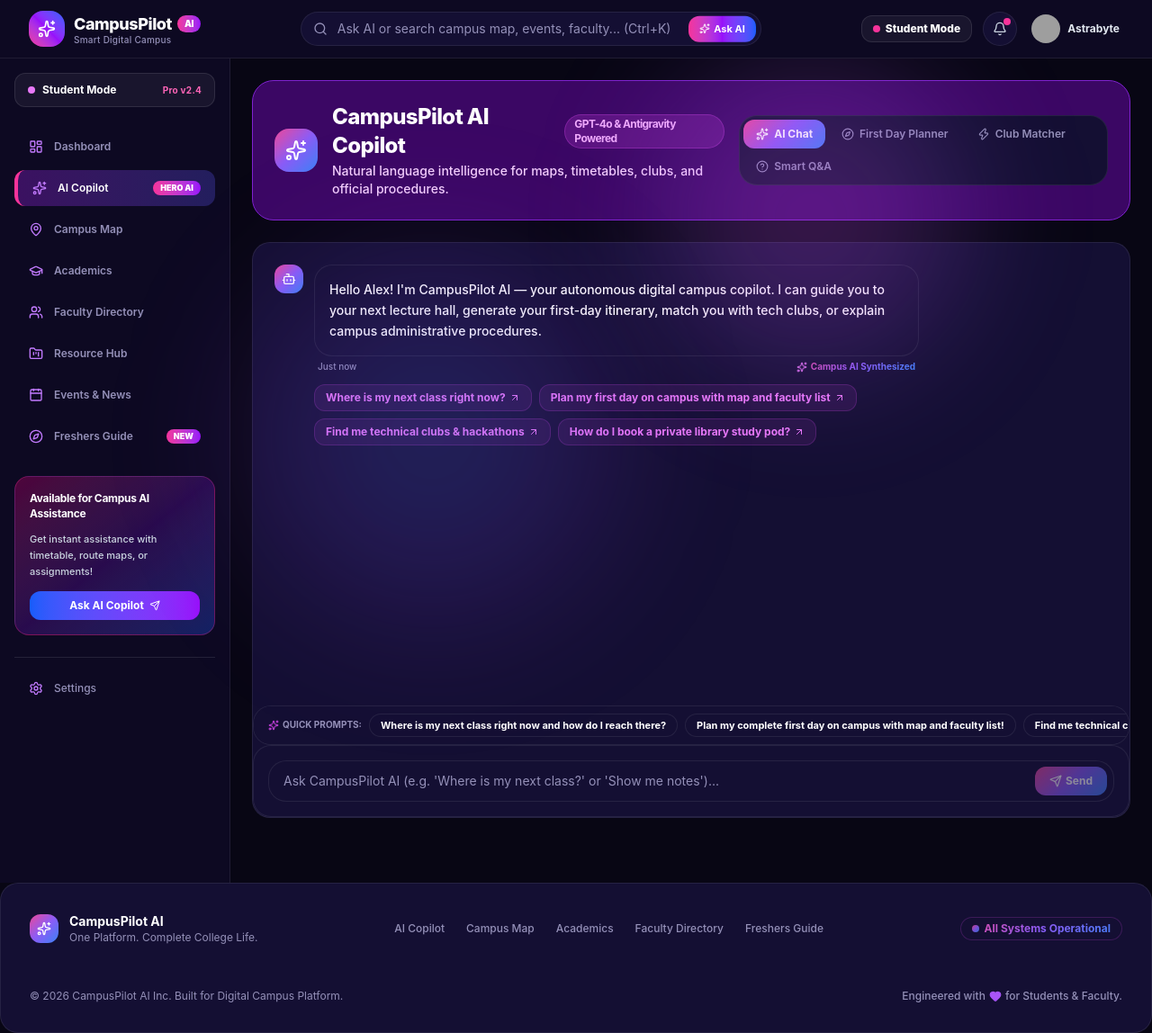
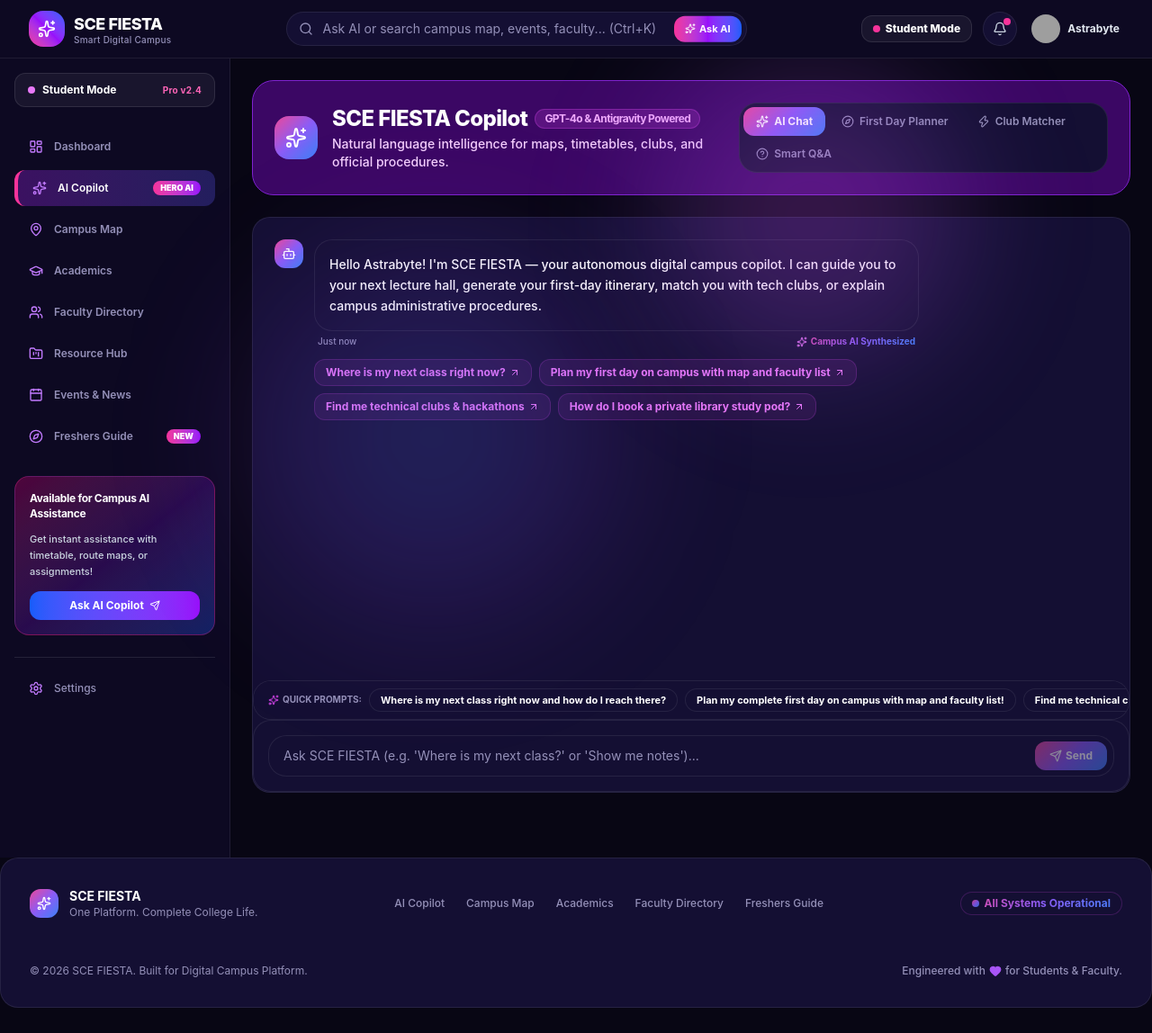
Before and after one commit to PRAKASH43E38/CampusPliotAI, a React (Vite) app: page /copilot in a window 1280 px wide. Shown: the whole page at 90% size. After the commit the page ends 1120 px from the top, so only its background shows below. Built offline with nearby package versions, Linux system fonts and the light colour scheme; grey boxes are pictures that could not be loaded.

Commit message:
name changa

```diff
--- a/index.html
+++ b/index.html
@@ -4,7 +4,7 @@
     <meta charset="UTF-8" />
     <link rel="icon" type="image/svg+xml" href="/favicon.svg" />
     <meta name="viewport" content="width=device-width, initial-scale=1.0" />
-    <title>campuspilot-ai</title>
+    <title>SCE FIESTA</title>
   </head>
   <body>
     <div id="root"></div>
--- a/src/components/common/Footer.tsx
+++ b/src/components/common/Footer.tsx
@@ -13,7 +13,7 @@ export const Footer: React.FC = () => {
               <Sparkles className="w-4 h-4" />
             </div>
             <div>
-              <p className="font-bold text-sm text-slate-900 dark:text-white">CampusPilot AI</p>
+              <p className="font-bold text-sm text-slate-900 dark:text-white">SCE FIESTA</p>
               <p className="text-xs text-slate-500 dark:text-slate-400">One Platform. Complete College Life.</p>
             </div>
           </div>
@@ -36,7 +36,7 @@ export const Footer: React.FC = () => {
         </div>
 
         <div className="mt-8 pt-4 border-t border-slate-100 dark:border-slate-800 flex flex-col sm:flex-row items-center justify-between text-xs text-slate-400">
-          <p>© 2026 CampusPilot AI Inc. Built for Digital Campus Platform.</p>
+          <p>© 2026 SCE FIESTA. Built for Digital Campus Platform.</p>
           <p className="mt-2 sm:mt-0 flex items-center gap-1 font-medium">
             Engineered with <Heart className="w-3.5 h-3.5 text-emerald-600 fill-emerald-600 inline" /> for Students & Faculty.
           </p>
--- a/src/components/common/Navbar.tsx
+++ b/src/components/common/Navbar.tsx
@@ -30,7 +30,7 @@ export const Navbar: React.FC = () => {
             </div>
             <div className="flex flex-col">
               <span className="font-extrabold text-base sm:text-lg tracking-tight text-slate-900 dark:text-white flex items-center gap-1.5">
-                CampusPilot <span className="text-[10px] px-2 py-0.5 rounded-full bg-gradient-to-r from-pink-500 to-purple-600 text-white font-black">AI</span>
+                SCE FIESTA
               </span>
               <span className="text-[10px] text-slate-500 dark:text-slate-400 -mt-1 font-medium tracking-wide">
                 Smart Digital Campus
--- a/src/components/copilot/ClubMatcher.tsx
+++ b/src/components/copilot/ClubMatcher.tsx
@@ -77,7 +77,7 @@ export const ClubMatcher: React.FC = () => {
             AI Club & Event Matcher <span className="text-xs px-2.5 py-0.5 rounded-full bg-emerald-500/10 text-emerald-600 dark:text-emerald-400 font-bold border border-emerald-500/20">Personalized</span>
           </h3>
           <p className="text-xs text-slate-500 dark:text-slate-400 font-medium">
-            Select your passions to let CampusPilot AI discover your perfect campus communities.
+            Select your passions to let SCE FIESTA discover your perfect campus communities.
           </p>
         </div>
       </div>
--- a/src/components/copilot/CopilotChat.tsx
+++ b/src/components/copilot/CopilotChat.tsx
@@ -13,7 +13,7 @@ export const CopilotChat: React.FC = () => {
     {
       id: 'msg_1',
       sender: 'ai',
-      text: "Hello Alex! I'm CampusPilot AI — your autonomous digital campus copilot. I can guide you to your next lecture hall, generate your first-day itinerary, match you with tech clubs, or explain campus administrative procedures.",
+      text: "Hello Astrabyte! I'm SCE FIESTA — your autonomous digital campus copilot. I can guide you to your next lecture hall, generate your first-day itinerary, match you with tech clubs, or explain campus administrative procedures.",
       timestamp: 'Just now',
       suggestedActions: [
         'Where is my next class right now?',
@@ -130,7 +130,7 @@ export const CopilotChat: React.FC = () => {
           </div>
           <div>
             <h1 className="text-xl sm:text-2xl font-extrabold tracking-tight text-white flex items-center gap-2">
-              CampusPilot AI Copilot
+              SCE FIESTA Copilot
               <span className="text-xs px-2.5 py-0.5 rounded-full bg-emerald-500/20 text-emerald-300 border border-emerald-500/30 font-bold">
                 GPT-4o & Antigravity Powered
               </span>
@@ -298,7 +298,7 @@ export const CopilotChat: React.FC = () => {
                 type="text"
                 value={inputValue}
                 onChange={(e) => setInputValue(e.target.value)}
-                placeholder="Ask CampusPilot AI (e.g. 'Where is my next class?' or 'Show me notes')..."
+                placeholder="Ask SCE FIESTA (e.g. 'Where is my next class?' or 'Show me notes')..."
                 className="flex-1 pl-4 pr-12 py-3 bg-slate-100 dark:bg-slate-800 border border-slate-200 dark:border-slate-700 rounded-xl text-xs sm:text-sm text-slate-900 dark:text-slate-100 placeholder-slate-400 focus:outline-none focus:ring-2 focus:ring-emerald-500"
               />
               <button
--- a/src/components/copilot/SmartQA.tsx
+++ b/src/components/copilot/SmartQA.tsx
@@ -21,7 +21,7 @@ export const SmartQA: React.FC = () => {
       q: 'How do I book a private 24/7 Library Study Pod?',
       answer: 'Quiet study pods in Aryabhata Central Library 3rd Floor can be reserved up to 48 hours in advance.',
       steps: [
-        'Open CampusPilot AI -> Academics -> Library Pod Booking',
+        'Open SCE FIESTA -> Academics -> Library Pod Booking',
         'Select Pod # (Pod 1 to 12 available with dual monitor setups)',
         'Choose duration slot (Max 3 hours per student per day)',
         'Tap RFID Student Card at Pod door scanner to unlock'
@@ -33,7 +33,7 @@ export const SmartQA: React.FC = () => {
       q: 'What is the procedure for Hostel Leave Permission & Night Gate Pass?',
       answer: 'Outstation leave requests require parent OTP approval submitted before 06:00 PM on the departure date.',
       steps: [
-        'Submit leave application in CampusPilot -> Freshers Guide -> Hostel Pass',
+        'Submit leave application in SCE FIESTA -> Freshers Guide -> Hostel Pass',
         'System sends SMS OTP to registered parent mobile number',
         'Once parent confirms via OTP, digital QR Gate Pass is generated',
         'Scan QR code at Hostel Main Security Gate during departure and entry'
--- a/src/data/mockData.ts
+++ b/src/data/mockData.ts
@@ -627,7 +627,7 @@ const freshersTitles = [
   'Campus Printing & Photocopy Center Locations and Charges',
   'How to Access University Email on Mobile Phone Outlook?',
   'Plagiarism Policy & Turnitin Checker Access for Assignments',
-  'How to Form a Hackathon Team via CampusPilot AI?',
+  'How to Form a Hackathon Team via SCE FIESTA?',
   'Placement Cell Training Registration for 5th Semester',
   'Alumni Network Connection & Professional Guidance',
   'Campus Cafe & Smoothie Bar Timings & Student Discounts',
@@ -645,7 +645,7 @@ export const freshersGuideItems: FreshersItem[] = freshersTitles.map((title, i)
     title,
     description: `Official handbook procedures and guidelines regarding ${title.toLowerCase()} for university students.`,
     details: [
-      `Step 1: Open CampusPilot AI portal and select your respective Department.`,
+      `Step 1: Open SCE FIESTA portal and select your respective Department.`,
       'Step 2: Verify your student credentials and RFID smart card number.',
       'Step 3: Complete online form submission or visit designated department desk.',
       'Step 4: Contact 24/7 campus helpdesk at Ext 100 for immediate assistance.'
--- a/src/pages/LandingPage.tsx
+++ b/src/pages/LandingPage.tsx
@@ -20,7 +20,7 @@ export const LandingPage: React.FC = () => {
               <Sparkles className="w-5 h-5 text-white" />
             </div>
             <span className="font-extrabold text-xl tracking-tight text-white flex items-center gap-1.5">
-              CampusPilot <span className="text-[10px] px-2 py-0.5 rounded-full bg-gradient-to-r from-pink-500 to-purple-600 text-white font-black">AI</span>
+              SCE FIESTA
             </span>
           </div>
 
@@ -67,7 +67,7 @@ export const LandingPage: React.FC = () => {
             </h1>
 
             <p className="text-sm sm:text-lg text-slate-300 max-w-xl leading-relaxed font-medium">
-              Step into your new journey with confidence. CampusPilot is your ultimate AI-powered companion to navigate classrooms, find your favorite spots, and master your academic life from day one.
+              Step into your new journey with confidence. SCE FIESTA is your ultimate companion to navigate classrooms, find your favorite spots, and master your academic life from day one.
             </p>
 
             <div className="flex flex-col sm:flex-row items-center justify-center lg:justify-start gap-4 pt-4">
--- a/src/pages/LoginPage.tsx
+++ b/src/pages/LoginPage.tsx
@@ -30,7 +30,7 @@ export const LoginPage: React.FC = () => {
           <div className="w-12 h-12 rounded-2xl bg-emerald-600 flex items-center justify-center text-white mx-auto shadow-sm">
             <Sparkles className="w-6 h-6" />
           </div>
-          <h1 className="text-2xl font-black text-white tracking-tight">CampusPilot AI Portal</h1>
+          <h1 className="text-2xl font-black text-white tracking-tight">SCE FIESTA Portal</h1>
           <p className="text-xs text-slate-400 font-medium">One Platform. Complete College Life.</p>
         </div>
 
```
